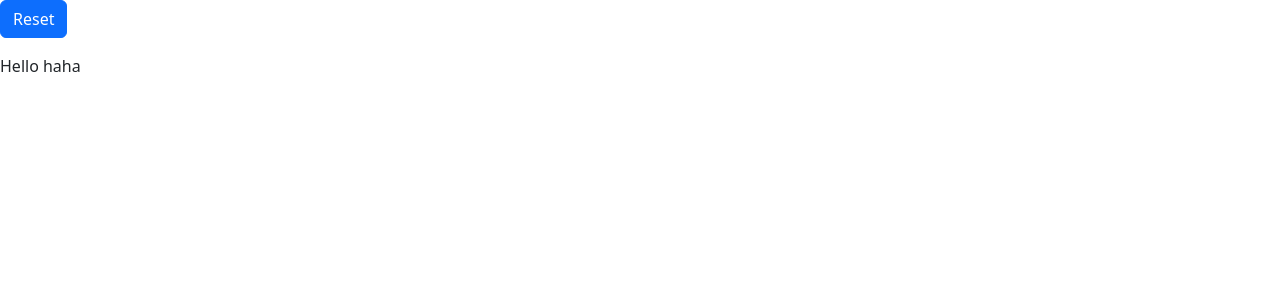
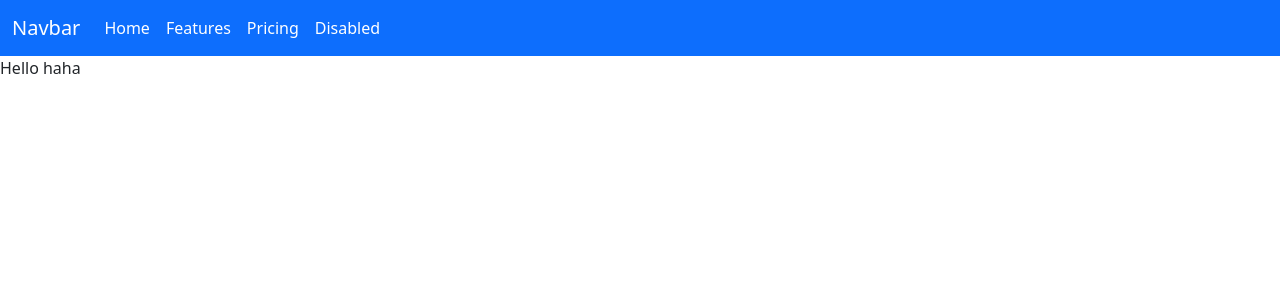
Before and after one commit to kowais915/landing_page_angular, an Angular app: page / in a window 1280 px wide. Shown: the top 300 px of the page. Built offline with nearby package versions, Linux system fonts and the light colour scheme.

Commit message:
:lipstick: styled the navbar a bit

```diff
--- a/src/app/components/navbar/navbar.component.css
+++ b/src/app/components/navbar/navbar.component.css
@@ -5,3 +5,15 @@
     font-size: 20px;
     font-weight: bold;
 }
+
+.nav{
+    color: white;
+}
+
+.navbar-nav li a {
+    color: white;
+  }
+
+  #brand{
+    color: white;
+}
--- a/src/app/components/navbar/navbar.component.html
+++ b/src/app/components/navbar/navbar.component.html
@@ -1,6 +1,24 @@
-<p *ngFor="let alert of alerts">
-	<ngb-alert [type]="alert.type" (closed)="close(alert)">{{ alert.message }}</ngb-alert>
-</p>
-<p>
-	<button type="button" class="btn btn-primary" (click)="reset()">Reset</button>
-</p>
+<nav class="navbar bg-primary navbar-expand-lg bg-body-tertiary " data-bs-theme="light">
+	<div class="container-fluid">
+	  <a class="navbar-brand" id="brand"href="#">Navbar</a>
+	  <button class="navbar-toggler" type="button" data-bs-toggle="collapse" data-bs-target="#navbarNav" aria-controls="navbarNav" aria-expanded="false" aria-label="Toggle navigation">
+		<span class="navbar-toggler-icon"></span>
+	  </button>
+	  <div class="collapse navbar-collapse" id="navbarNav">
+		<ul class="navbar-nav">
+		  <li class="nav-item">
+			<a class="nav-link active" aria-current="page" href="#">Home</a>
+		  </li>
+		  <li class="nav-item">
+			<a class="nav-link" href="#">Features</a>
+		  </li>
+		  <li class="nav-item">
+			<a class="nav-link" href="#">Pricing</a>
+		  </li>
+		  <li class="nav-item">
+			<a class="nav-link disabled">Disabled</a>
+		  </li>
+		</ul>
+	  </div>
+	</div>
+  </nav>
```
Also changed, not shown: src/app/app.component.css (line endings or trailing spaces).
